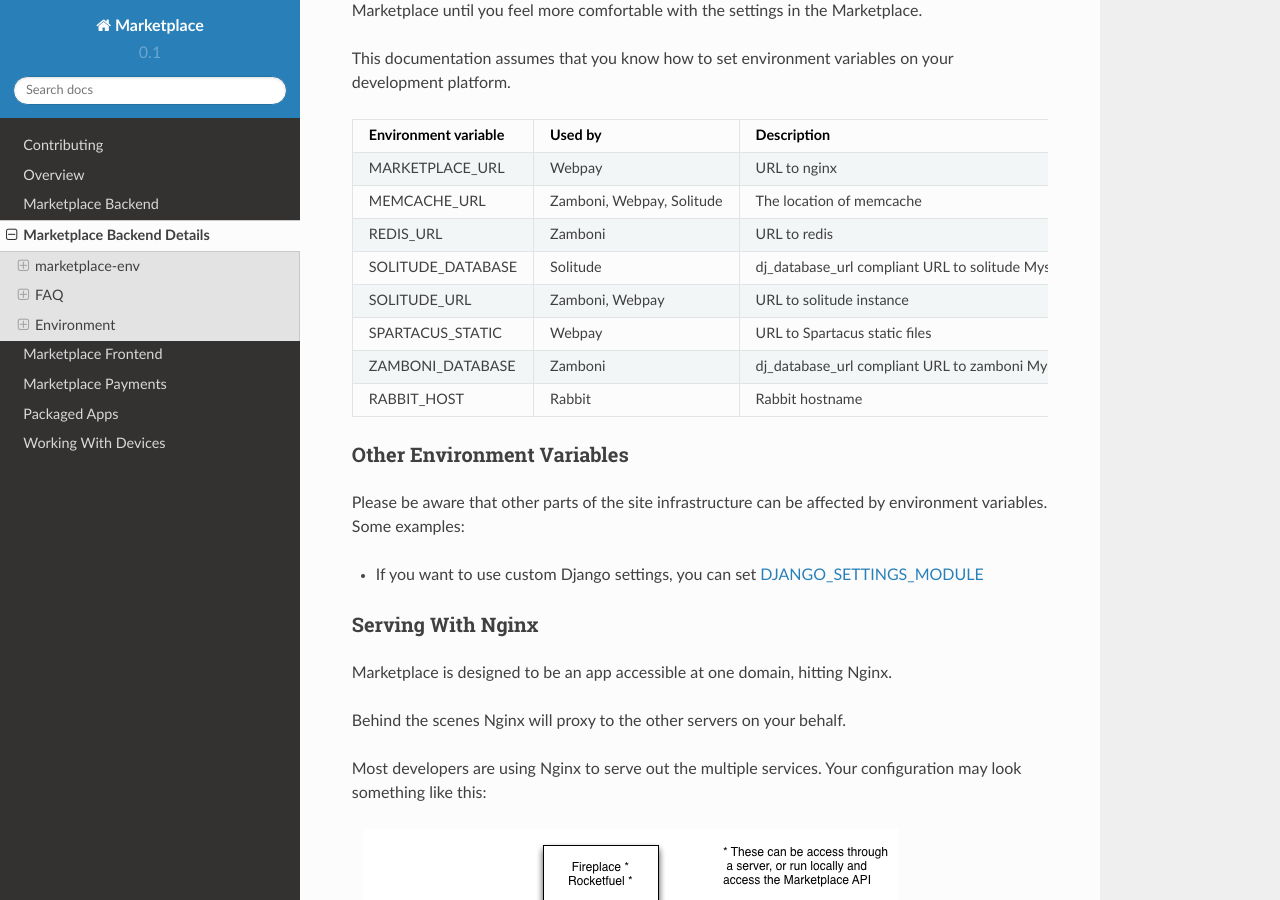
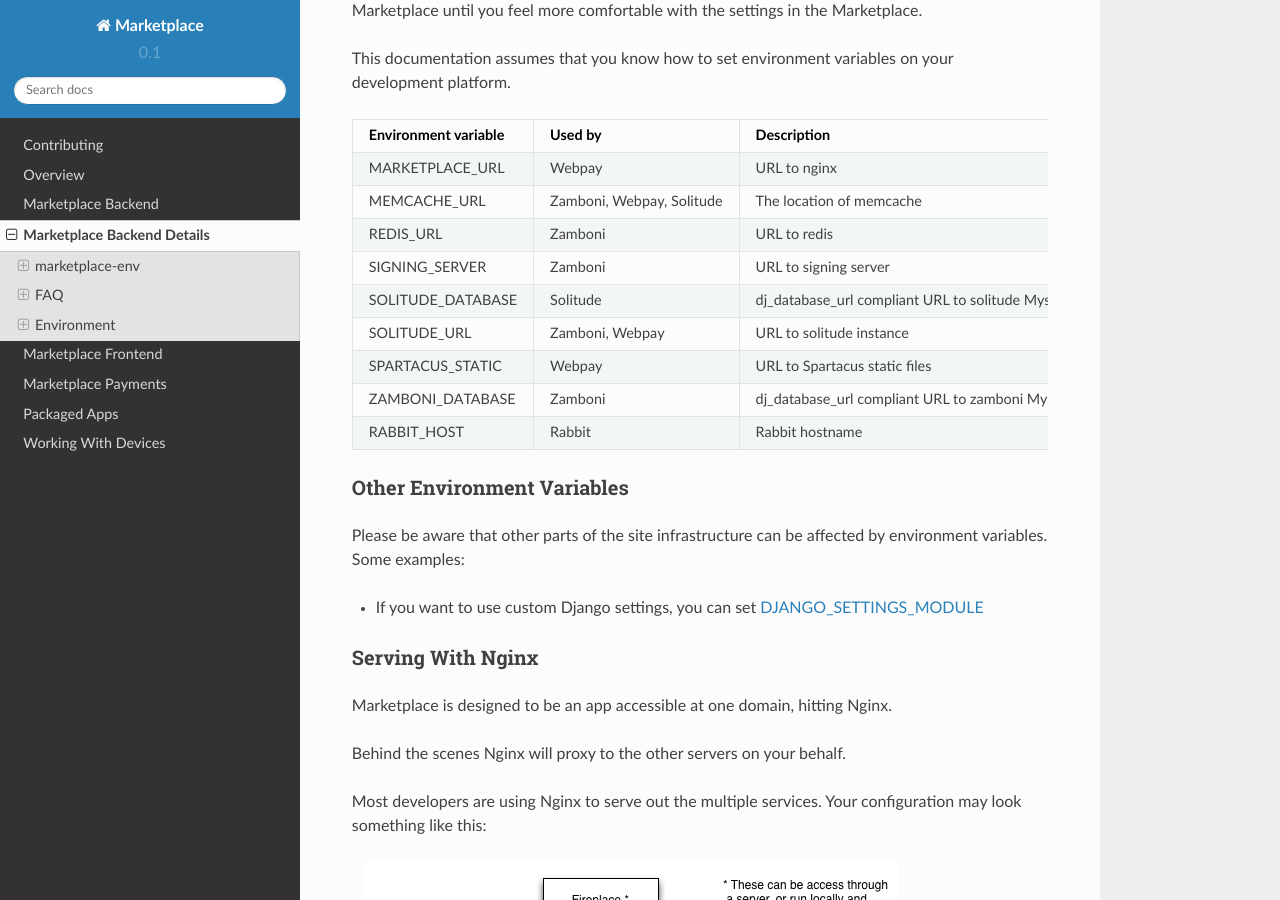
Before and after one commit to mozilla/marketplace-docs, a Sphinx documentation site: the page built from docs/topics/backend-details.rst, in a window 1280 px wide and 900 px high, scrolled down 5335 px. Built offline with Sphinx 7.4.7 and the Read the Docs theme 2.0.0, drawn with Linux system fonts in a browser that asks for light colours.

Commit message:
add in signing server env variable (bug 1115184)

```diff
--- a/docs/topics/backend-details.rst
+++ b/docs/topics/backend-details.rst
@@ -256,6 +256,8 @@
 +----------------------+--------------------+----------------------------+--------------------------------------+
 | REDIS_URL            | Zamboni            | URL to redis               | redis://localhost:6379               |
 +----------------------+--------------------+----------------------------+--------------------------------------+
+| SIGNING_SERVER       | Zamboni            | URL to signing server      | (empty string)                       |
++----------------------+--------------------+----------------------------+--------------------------------------+
 | SOLITUDE_DATABASE    | Solitude           | dj_database_url compliant  | mysql://root@localhost:3306/solitude |
 |                      |                    | URL to solitude Mysql      |                                      |
 +----------------------+--------------------+----------------------------+--------------------------------------+
```
